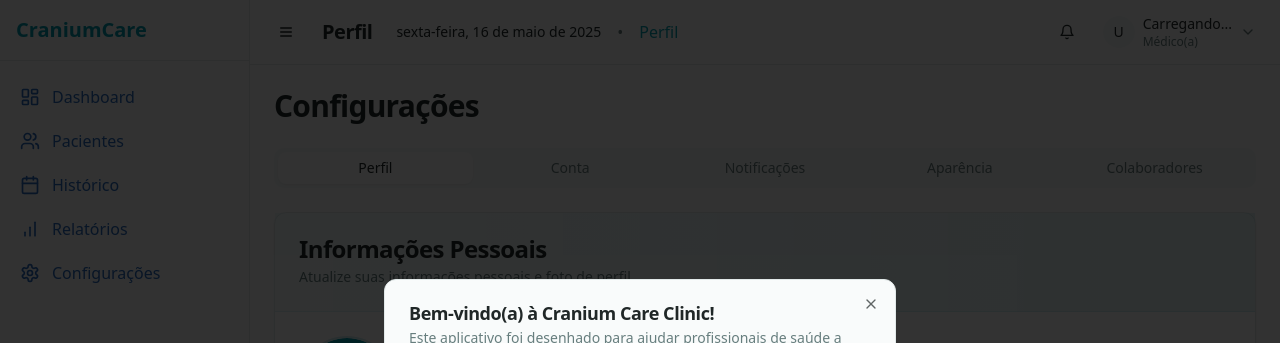
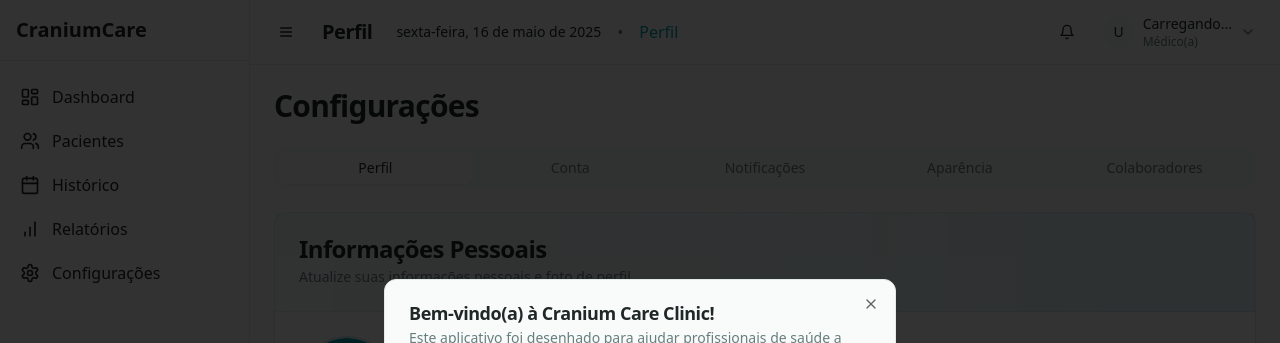
Before and after one commit to mktfun/cranium-care-clinic-04, a React (Vite) app: page /perfil in a window 1280 px wide. Shown: the top 343 px of the page. Built offline with nearby package versions, Linux system fonts and the light colour scheme.

Commit message:
Fix: Change blue font/icon color to dark gray
Changes the blue color of fonts and icons to a dark gray shade for improved visual appearance.

```diff
--- a/src/components/Sidebar.tsx
+++ b/src/components/Sidebar.tsx
@@ -1,3 +1,4 @@
+
 import { useState, useEffect } from "react";
 import { Link, useLocation, useNavigate } from "react-router-dom";
 import { cn } from "@/lib/utils";
@@ -114,7 +115,7 @@ export function Sidebar({ className, collapsed = false, navigateToDashboard }: S
       <div className="flex items-center justify-between p-4 border-b">
         {!collapsed ? (
           <div
-            className="font-semibold text-turquesa text-xl cursor-pointer flex items-center hover:text-turquesa/90 transition-colors"
+            className="font-semibold text-textoEscuro text-xl cursor-pointer flex items-center hover:text-textoEscuro/90 transition-colors"
             onClick={navigateToDashboard}
           >
             {clinicaNome}
@@ -124,7 +125,7 @@ export function Sidebar({ className, collapsed = false, navigateToDashboard }: S
             className="flex justify-center w-full cursor-pointer"
             onClick={navigateToDashboard}
           >
-            <div className="text-turquesa text-2xl font-bold">
+            <div className="text-textoEscuro text-2xl font-bold">
               {clinicaNome.charAt(0)}
             </div>
           </div>
@@ -143,7 +144,7 @@ export function Sidebar({ className, collapsed = false, navigateToDashboard }: S
             to="/dashboard"
             className={cn(
               "sidebar-link transition-all duration-200 hover:bg-sidebar-accent/70",
-              isActive("/dashboard") && "active"
+              isActive("/dashboard") ? "active bg-sidebar-accent text-textoEscuro font-medium" : "text-textoEscuro"
             )}
           >
             <LayoutDashboard className="h-5 w-5" />
@@ -154,7 +155,7 @@ export function Sidebar({ className, collapsed = false, navigateToDashboard }: S
             to="/pacientes"
             className={cn(
               "sidebar-link transition-all duration-200 hover:bg-sidebar-accent/70",
-              isActive("/pacientes") && "active"
+              isActive("/pacientes") ? "active bg-sidebar-accent text-textoEscuro font-medium" : "text-textoEscuro"
             )}
           >
             <Users className="h-5 w-5" />
@@ -165,7 +166,7 @@ export function Sidebar({ className, collapsed = false, navigateToDashboard }: S
             to="/historico"
             className={cn(
               "sidebar-link transition-all duration-200 hover:bg-sidebar-accent/70",
-              isActive("/historico") && "active"
+              isActive("/historico") ? "active bg-sidebar-accent text-textoEscuro font-medium" : "text-textoEscuro"
             )}
           >
             <Calendar className="h-5 w-5" />
@@ -176,7 +177,7 @@ export function Sidebar({ className, collapsed = false, navigateToDashboard }: S
             to="/relatorios"
             className={cn(
               "sidebar-link transition-all duration-200 hover:bg-sidebar-accent/70",
-              isActive("/relatorios") && "active"
+              isActive("/relatorios") ? "active bg-sidebar-accent text-textoEscuro font-medium" : "text-textoEscuro"
             )}
           >
             <BarChart className="h-5 w-5" />
@@ -187,7 +188,7 @@ export function Sidebar({ className, collapsed = false, navigateToDashboard }: S
             to="/configuracoes"
             className={cn(
               "sidebar-link transition-all duration-200 hover:bg-sidebar-accent/70",
-              isActive("/configuracoes") && "active"
+              isActive("/configuracoes") ? "active bg-sidebar-accent text-textoEscuro font-medium" : "text-textoEscuro"
             )}
           >
             <Settings className="h-5 w-5" />
```
